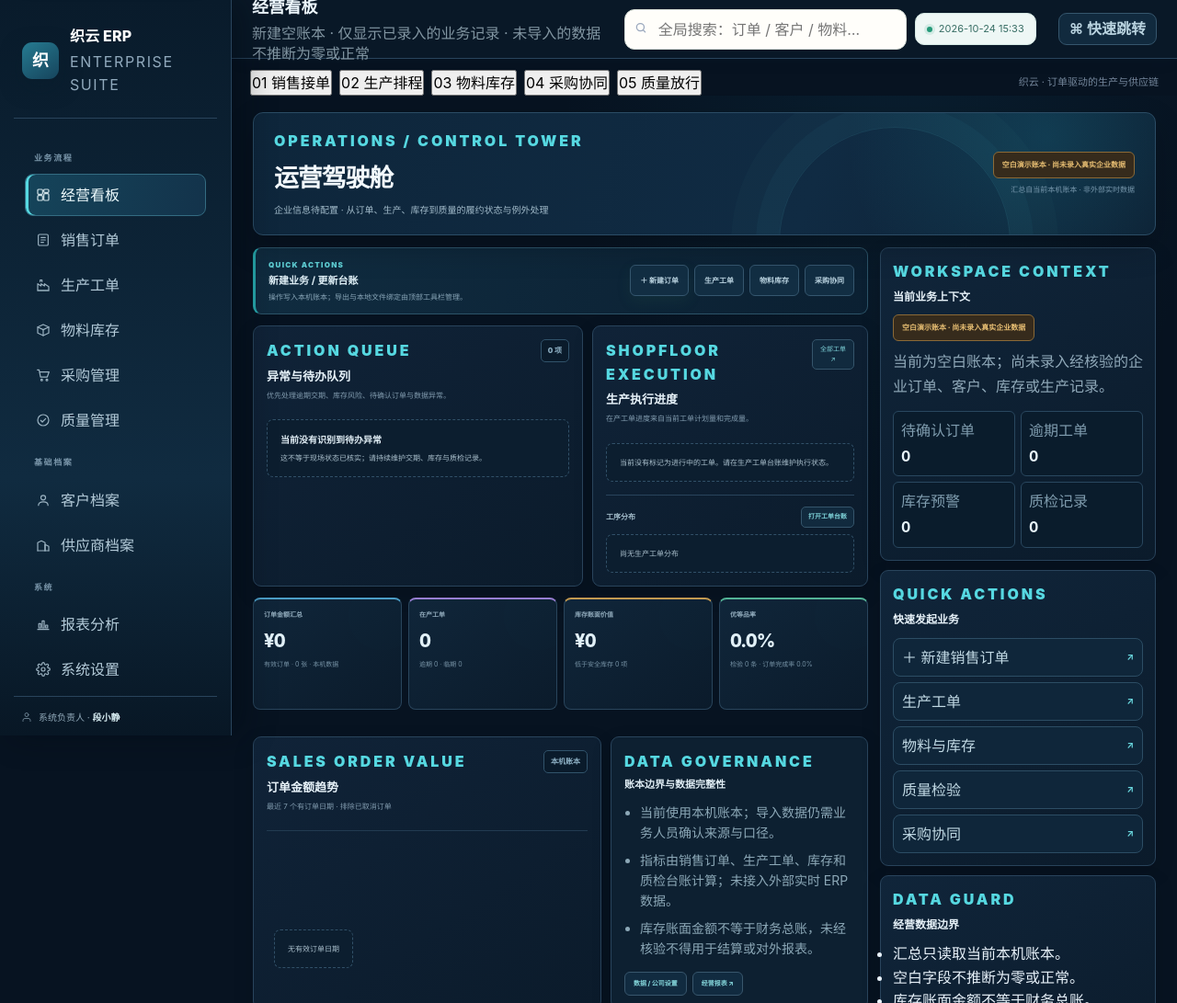
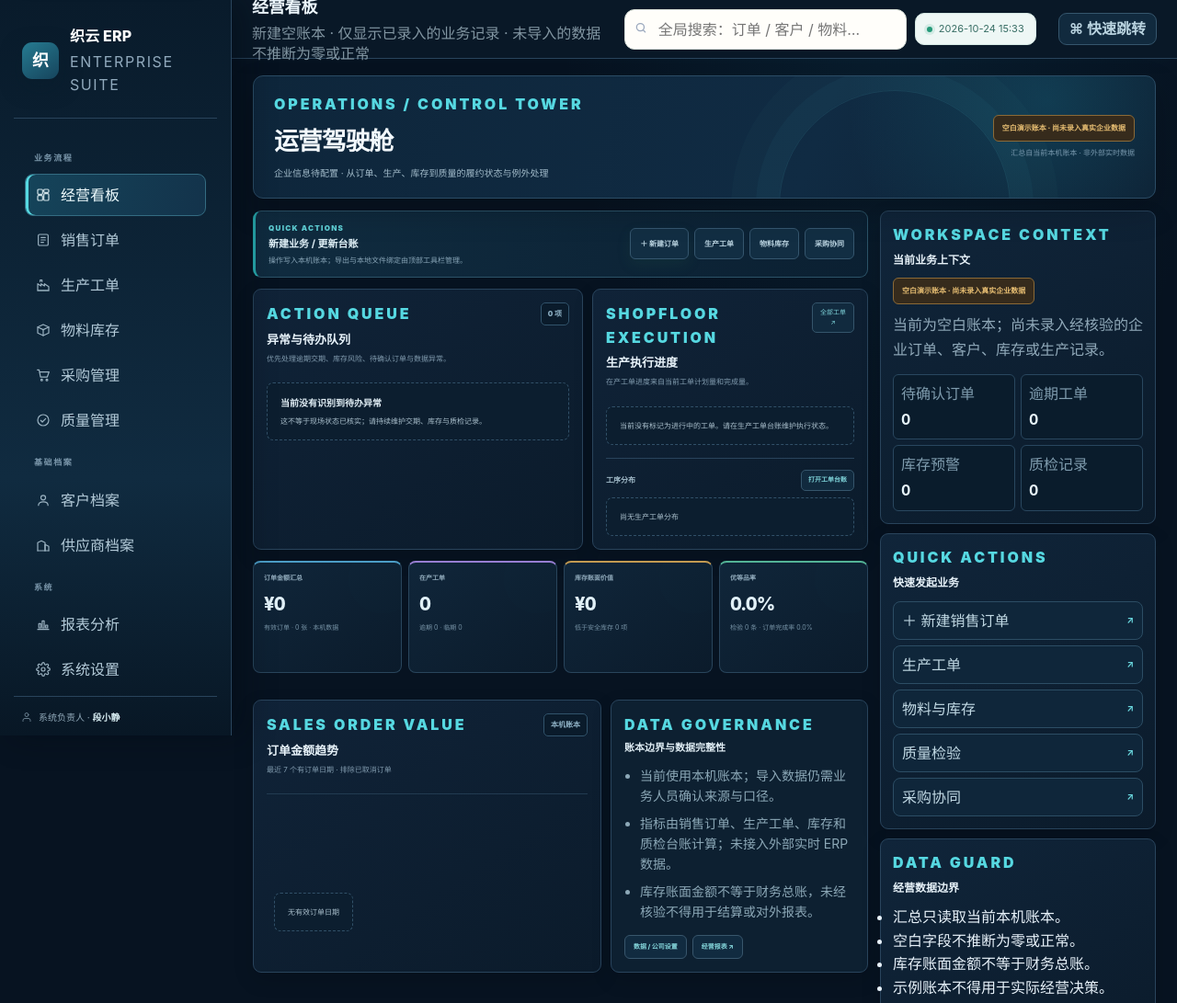
Before and after one commit to Ternence-Dai/Duanxiaojing_ERP, a website: page index.html in a window 1280 px wide. Shown: the top 1091 px of the page at 92% size. Drawn offline with Linux system fonts and the light colour scheme.

Commit message:
refactor(ui): remove duplicate shortcut rail and restore domain navigation hierarchy

```diff
--- a/index.html
+++ b/index.html
@@ -59,17 +59,7 @@
         </div>
         <div class="date-pill"><span class="live-dot"></span><span id="clock"></span></div>
       </div>
-    </header>
-
-    <nav class="weave-order-flow" aria-label="纺织企业订单到交付工作流" style="display:flex;gap:8px;flex-wrap:wrap;padding:12px 20px 0">
-      <button type="button" onclick="go('orders')">01 销售接单</button>
-      <button type="button" onclick="go('workorders')">02 生产排程</button>
-      <button type="button" onclick="go('inventory')">03 物料库存</button>
-      <button type="button" onclick="go('purchase')">04 采购协同</button>
-      <button type="button" onclick="go('quality')">05 质量放行</button>
-      <span style="margin-left:auto;align-self:center;color:#74869b;font-size:11px">织云 · 订单驱动的生产与供应链</span>
-    </nav>
-    <div class="content" id="content"></div>
+    </header><div class="content" id="content"></div>
 
     <footer class="app-footer">
       <span>织云 ERP · 企业级纺织行业管理系统</span>
```
